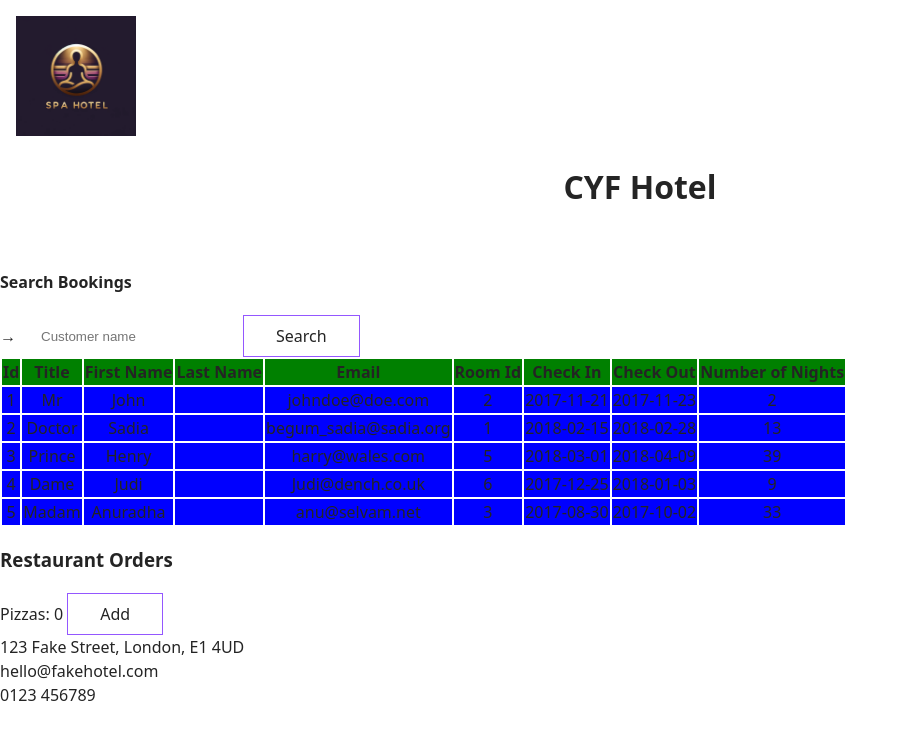
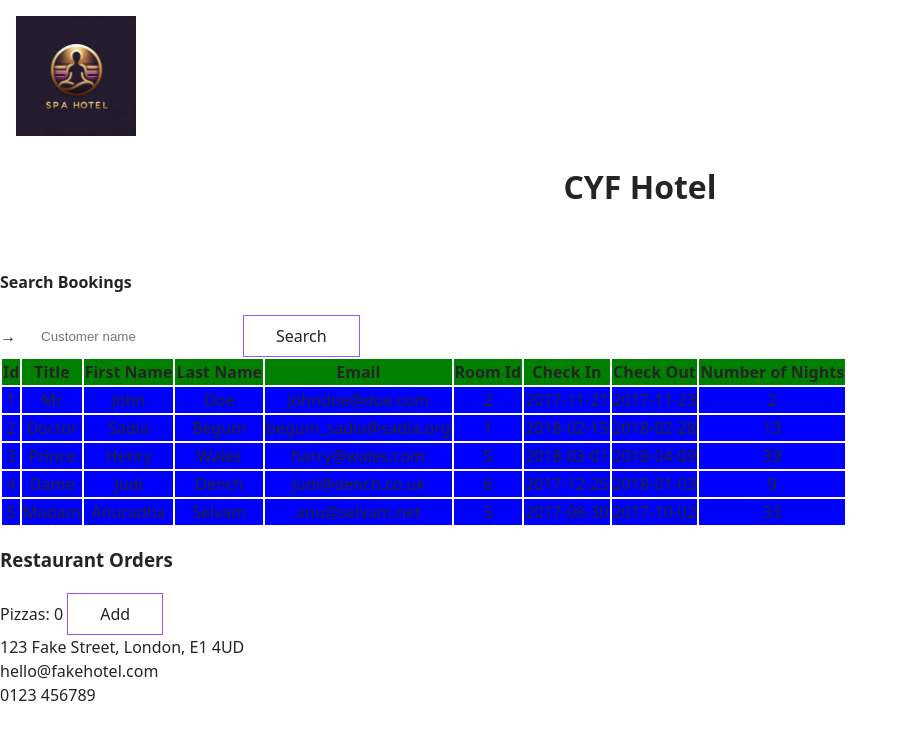
Before and after one commit to CodeYourFuture/React-Module-Project, a React (Vite) app: page / in a window 1280 px wide. Shown: the top 740 px of the page, without its empty margins (0-908 px from the left). Built offline with nearby package versions, Linux system fonts and the light colour scheme.

Commit message:
added item.surname to <td>

```diff
--- a/src/components/SearchResults/SearchResults.jsx
+++ b/src/components/SearchResults/SearchResults.jsx
@@ -51,7 +51,7 @@ function SearchResults({ results }) {
               <td>{item.id}</td>
               <td>{item.title}</td>
               <td>{item.firstName}</td>
-              <td>{item.lastName}</td>
+              <td>{item.surname}</td>
               <td>{item.email}</td>
               <td>{item.roomId}</td>
               <td>{item.checkInDate}</td>
```
